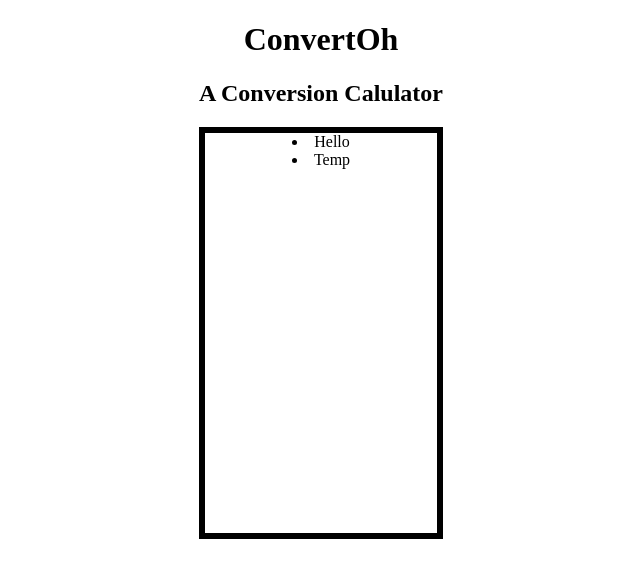
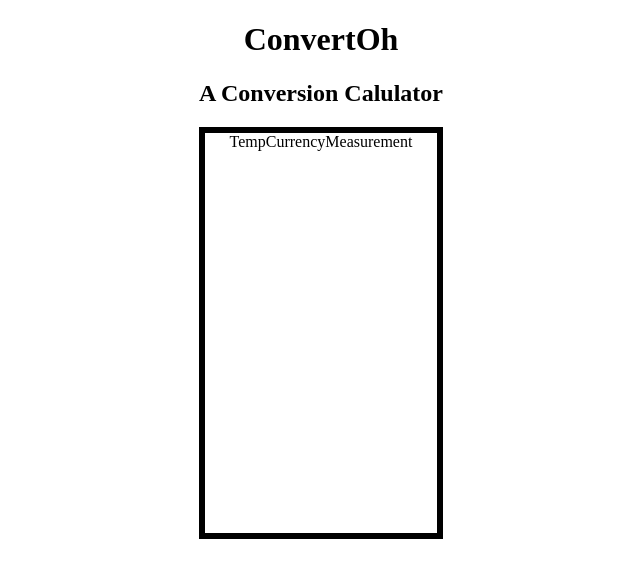
Before and after one commit to StudentCZ/ConvertOh, a React (Create React App) app: page / in a window 1280 px wide. Shown: the top 578 px of the page, without its empty margins (319-959 px from the left). Built offline with nearby package versions, Linux system fonts and the light colour scheme.

Commit message:
change nav link to display inline

```diff
--- a/src/App.js
+++ b/src/App.js
@@ -7,9 +7,10 @@ function App() {
       <h1>ConvertOh</h1>
       <h2>A Conversion Calulator</h2>
       <div className={style.border}>
-        <nav>
-          <li>Hello</li>
-          <li>Temp</li>
+        <nav className={style.navLink}>
+          <li className={style.link}>Temp</li>
+          <li className={style.link}>Currency</li>
+          <li className={style.link}>Measurement</li>
         </nav>
       </div>
     </>
--- a/src/App.module.css
+++ b/src/App.module.css
@@ -10,3 +10,11 @@ body {
   border: 0.5vw solid black;
   height: 50vh;
 }
+
+.navLink {
+  display: block;
+}
+
+.link {
+  display: inline;
+}
```
